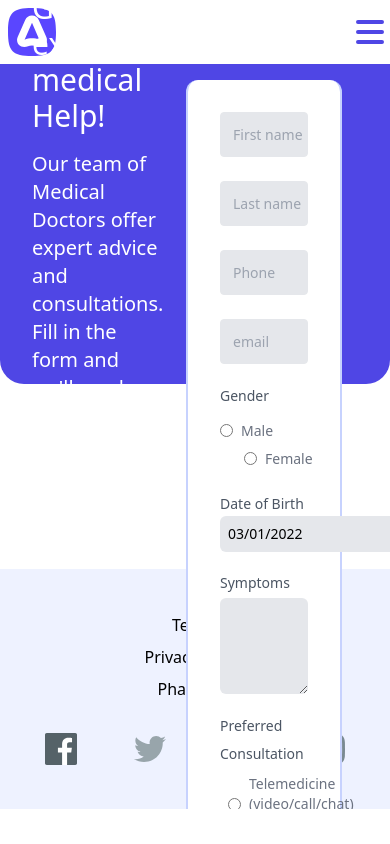
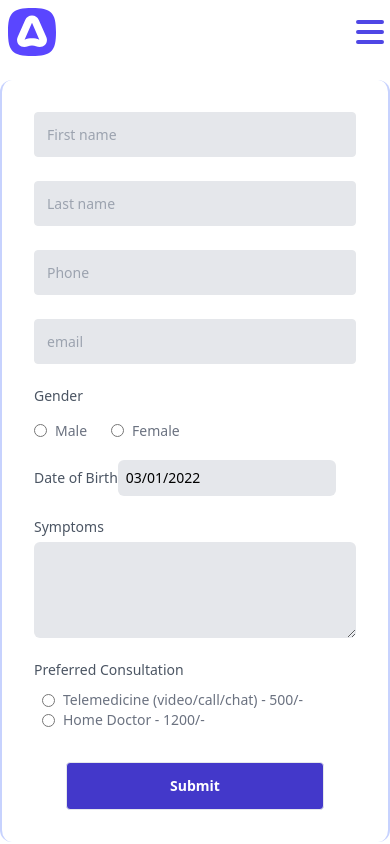
Before and after one commit to jbuyu/realdoc, a Next.js app: page /Form in a window 390 px wide. Shown: the top 844 px of the page. Built offline with nearby package versions, Linux system fonts and the light colour scheme.

Commit message:
makes form responsive

```diff
--- a/pages/Form.js
+++ b/pages/Form.js
@@ -8,10 +8,10 @@ export default function Form() {
   const [startDate, setStartDate] = useState(new Date())
 
   return (
-    <div className="mx-auto flex h-140 max-w-9xl flex-col">
-      <div className="h-80 items-center rounded-b-3xl bg-indigo-600  text-xl text-white ">
+    <div className="mx-auto flex h-screen md:h-140 max-w-9xl flex-col">
+      <div className="h-80 items-center rounded-b-3xl text-xl  text-white md:bg-indigo-600 ">
         <div className="relative">
-          <div className="flex h-80 w-1/2 flex-col items-start justify-center p-8">
+          <div className="hidden h-80 w-1/2 flex-col items-start justify-center p-8 md:flex">
             <div className="ont-semibold text-3xl">
               Get expert medical Help!
             </div>
@@ -64,7 +64,7 @@ export default function Form() {
             }) => (
               <form
                 onSubmit={handleSubmit}
-                className="absolute top-0 right-0 mt-4 mr-12 flex w-2/5 flex-col justify-center rounded-xl border-x-2 border-indigo-200 bg-white p-8"
+                className="mt-4 flex w-full flex-col justify-center rounded-xl border-x-2 border-indigo-200 bg-white p-8 md:absolute md:top-0 md:right-0 md:mr-12 md:w-2/5"
               >
                 <div className="">
                   <input
```
